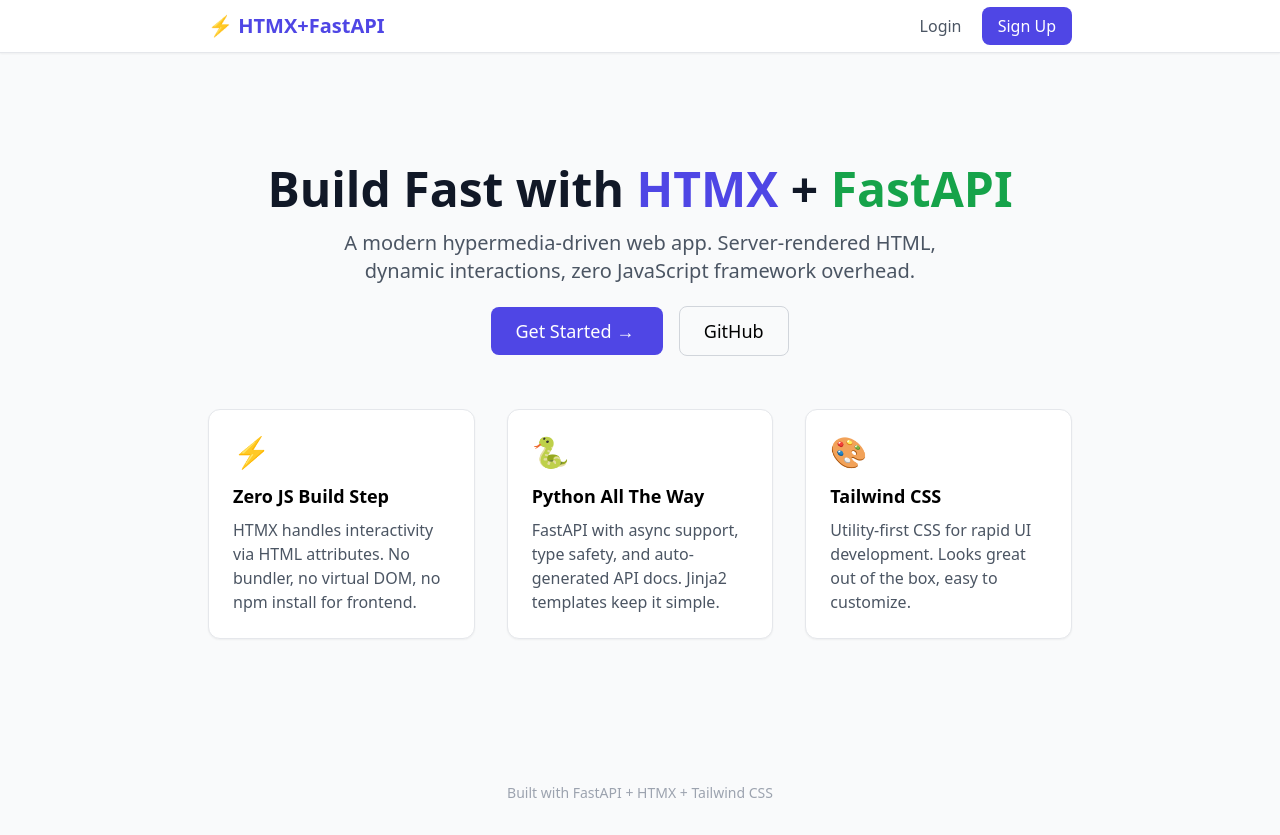
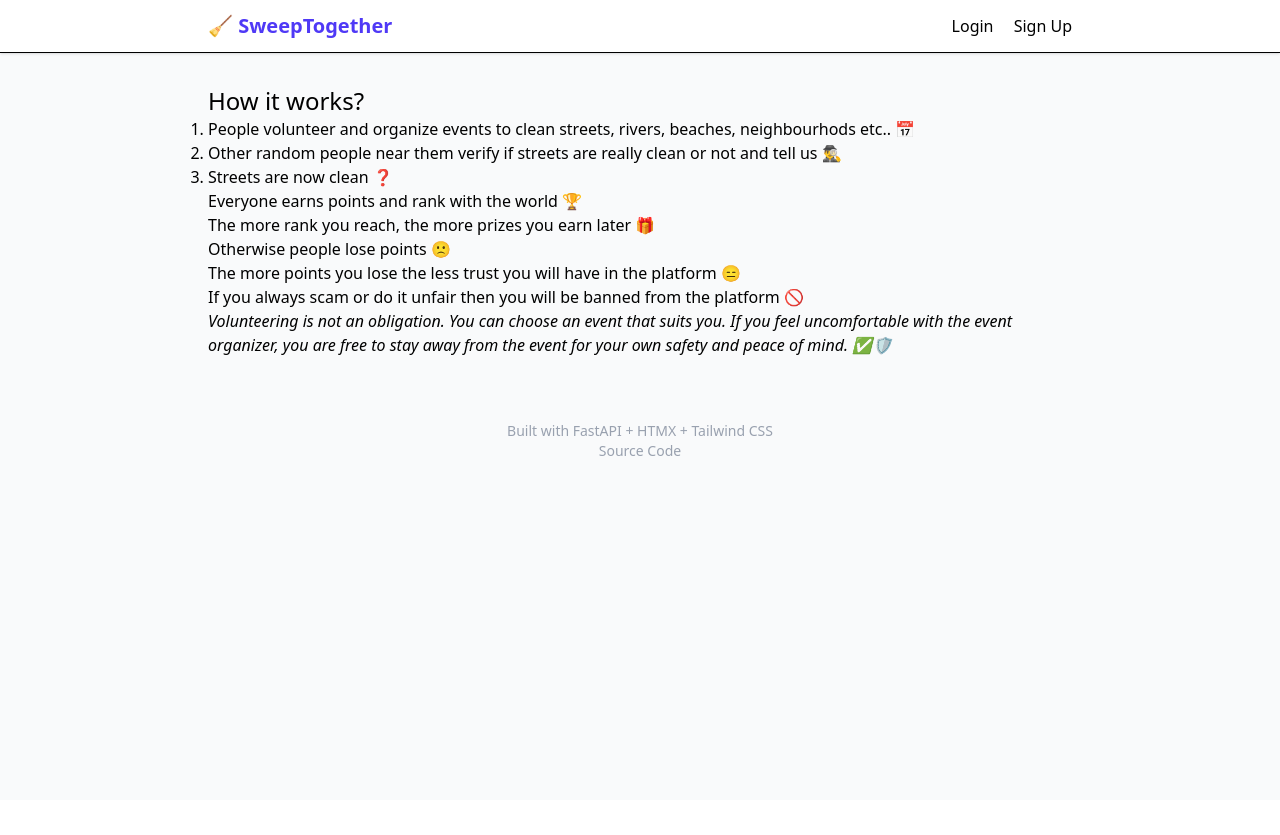
Before and after one commit to omarhossdev/sweep-together, a FastAPI app: page / in a window 1280 px wide. After the commit the page ends 456 px from the top, so only its background shows below. Run offline with FastAPI, Linux system fonts and the light colour scheme; some libraries are stand-ins or nearby versions.

Commit message:
feat: initialize the project using uv and FastAPI

```diff
--- a/app/main.py
+++ b/app/main.py
@@ -13,7 +13,7 @@ async def lifespan(app: FastAPI):
     yield
 
 
-app = FastAPI(title="HTMX FastAPI Starter", debug=DEBUG, lifespan=lifespan)
+app = FastAPI(title="Sweep Together", debug=DEBUG, lifespan=lifespan)
 
 app.mount("/static", StaticFiles(directory=BASE_DIR / "static"), name="static")
 
--- a/app/templates/base.html
+++ b/app/templates/base.html
@@ -3,22 +3,23 @@
 <head>
     <meta charset="UTF-8">
     <meta name="viewport" content="width=device-width, initial-scale=1.0">
-    <title>{% block title %}HTMX + FastAPI{% endblock %}</title>
-    <script src="https://cdn.tailwindcss.com"></script>
+    <title>{% block title %}SweepTogether - Volunteer for greener environment{% endblock %}</title>
+    <script src="https://cdn.jsdelivr.net/npm/@tailwindcss/browser@4"></script>
+    <link href="https://cdn.jsdelivr.net/npm/daisyui@5" rel="stylesheet" type="text/css" />
     <script src="https://unpkg.com/htmx.org@2.0.0"></script>
     <link rel="stylesheet" href="/static/css/app.css">
 </head>
 <body class="h-full" hx-boost="true">
     <nav class="bg-white shadow-sm border-b">
         <div class="max-w-4xl mx-auto px-4 py-3 flex justify-between items-center">
-            <a href="/" class="text-xl font-bold text-indigo-600">⚡ HTMX+FastAPI</a>
+            <a href="/" class="text-xl font-bold text-indigo-600">🧹 SweepTogether</a>
             <div class="space-x-4">
                 {% if logged_in is defined and logged_in %}
-                    <a href="/dashboard" class="text-gray-600 hover:text-indigo-600">Dashboard</a>
-                    <a href="/auth/logout" class="text-gray-600 hover:text-red-600">Logout</a>
+                    <a href="/dashboard" class="btn">Dashboard</a>
+                    <a href="/auth/logout" class="btn">Logout</a>
                 {% else %}
-                    <a href="/login" class="text-gray-600 hover:text-indigo-600">Login</a>
-                    <a href="/register" class="px-4 py-2 bg-indigo-600 text-white rounded-lg hover:bg-indigo-700">Sign Up</a>
+                    <a href="/login" class="btn btn-secondary">Login</a>
+                    <a href="/register" class="btn btn-primary">Sign Up</a>
                 {% endif %}
             </div>
         </div>
@@ -31,6 +32,8 @@
 
     <footer class="text-center text-gray-400 text-sm py-8">
         Built with FastAPI + HTMX + Tailwind CSS
+        <br />
+        <a href="https://www.github.com/omarhossdev/sweep-together" target="_blank">Source Code</a>
     </footer>
 
     <script src="/static/js/app.js"></script>
--- a/app/templates/index.html
+++ b/app/templates/index.html
@@ -1,38 +1,24 @@
 {% extends "base.html" %}
-{% block title %}HTMX + FastAPI Starter{% endblock %}
+{% block title %}SweepTogether - Homepage{% endblock %}
 {% block content %}
-<div class="text-center py-20">
-    <h1 class="text-5xl font-bold text-gray-900 mb-4">
-        Build Fast with <span class="text-indigo-600">HTMX</span> + <span class="text-green-600">FastAPI</span>
-    </h1>
-    <p class="text-xl text-gray-600 mb-8 max-w-2xl mx-auto">
-        A modern hypermedia-driven web app. Server-rendered HTML, dynamic interactions, zero JavaScript framework overhead.
-    </p>
-    <div class="space-x-4">
-        <a href="/register" class="px-6 py-3 bg-indigo-600 text-white rounded-lg text-lg hover:bg-indigo-700 transition">
-            Get Started →
-        </a>
-        <a href="https://github.com/kszongic/htmx-fastapi-starter" class="px-6 py-3 border border-gray-300 rounded-lg text-lg hover:border-indigo-300 transition">
-            GitHub
-        </a>
-    </div>
 
-    <div class="mt-16 grid grid-cols-1 md:grid-cols-3 gap-8 text-left">
-        <div class="p-6 bg-white rounded-xl shadow-sm border">
-            <div class="text-3xl mb-3">⚡</div>
-            <h3 class="font-semibold text-lg mb-2">Zero JS Build Step</h3>
-            <p class="text-gray-600">HTMX handles interactivity via HTML attributes. No bundler, no virtual DOM, no npm install for frontend.</p>
-        </div>
-        <div class="p-6 bg-white rounded-xl shadow-sm border">
-            <div class="text-3xl mb-3">🐍</div>
-            <h3 class="font-semibold text-lg mb-2">Python All The Way</h3>
-            <p class="text-gray-600">FastAPI with async support, type safety, and auto-generated API docs. Jinja2 templates keep it simple.</p>
-        </div>
-        <div class="p-6 bg-white rounded-xl shadow-sm border">
-            <div class="text-3xl mb-3">🎨</div>
-            <h3 class="font-semibold text-lg mb-2">Tailwind CSS</h3>
-            <p class="text-gray-600">Utility-first CSS for rapid UI development. Looks great out of the box, easy to customize.</p>
-        </div>
-    </div>
-</div>
+<h2 class="text-2xl">How it works?</h2>
+
+<ol class="list list-decimal">
+  <li class="list-row">People volunteer and organize events to clean streets, rivers, beaches, neighbourhods etc.. 📅</li>
+  <li class="list-row">Other random people near them verify if streets are really clean or not and tell us 🕵️‍♂️</li>
+  <li class="list-row">Streets are now clean ❓
+    <ul class="list">
+      <li  class="list-row">Everyone earns points and rank with the world 🏆</li>
+      <li  class="list-row">The more rank you reach, the more prizes you earn later 🎁</li>
+    </ul>
+  </li>
+  <ul class="list">
+      <li class="list-row">Otherwise people lose points 🙁</li>
+      <li class="list-row">The more points you lose the less trust you will have in the platform 😑</li>
+      <li class="list-row">If you always scam or do it unfair then you will be banned from the platform 🚫</li>
+    </ul>
+</ol>
+
+<p class="italic">Volunteering is not an obligation. You can choose an event that suits you. If you feel uncomfortable with the event organizer, you are free to stay away from the event for your own safety and peace of mind. ✅🛡️</p>
 {% endblock %}
--- /dev/null
+++ b/main.py
@@ -0,0 +1,6 @@
+def main():
+    print("Hello from sweep-together!")
+
+
+if __name__ == "__main__":
+    main()
```
Also changed, not shown: pyproject.toml (added, +19 -0 lines), .github/funding.yml (deleted), README.md, 4 other files.
